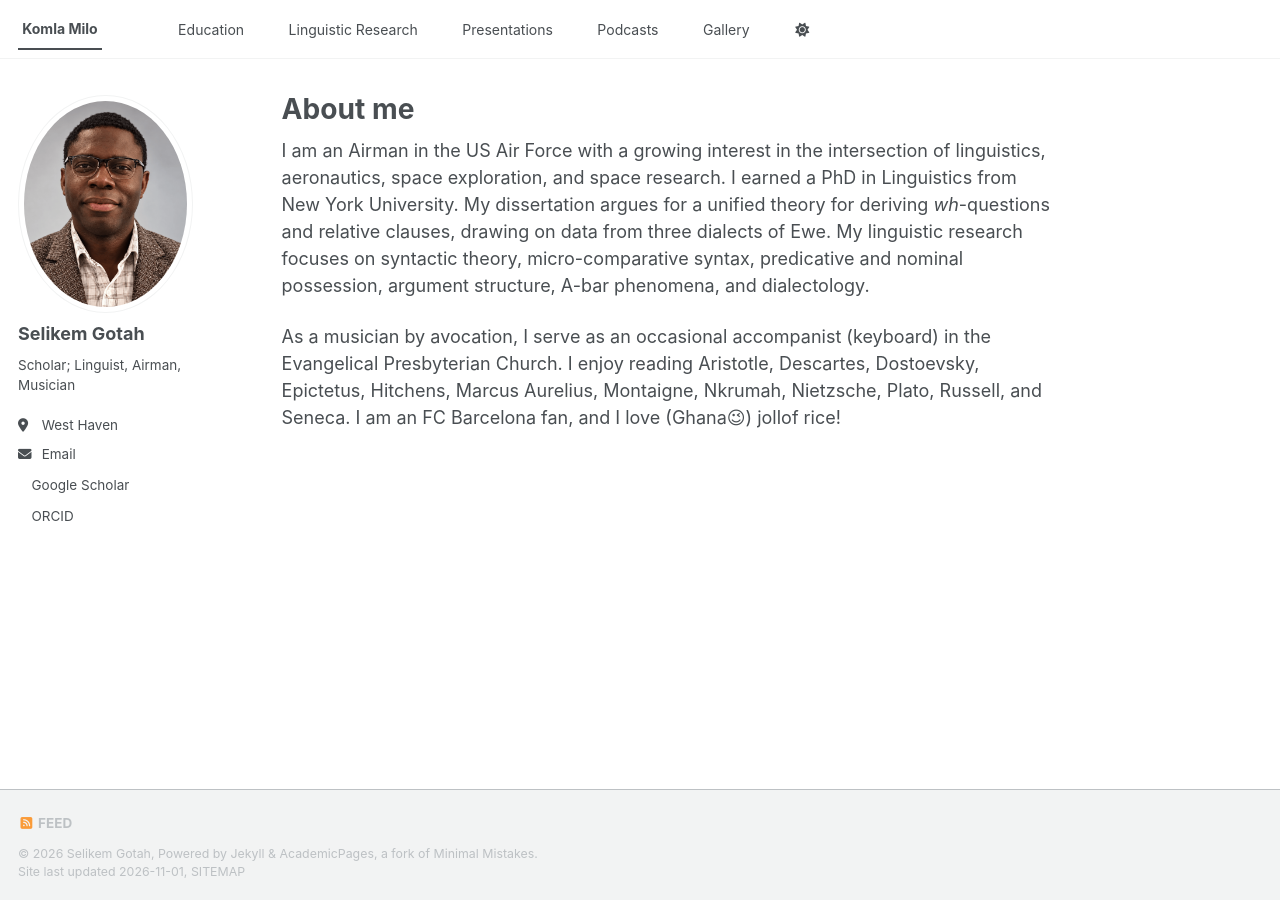
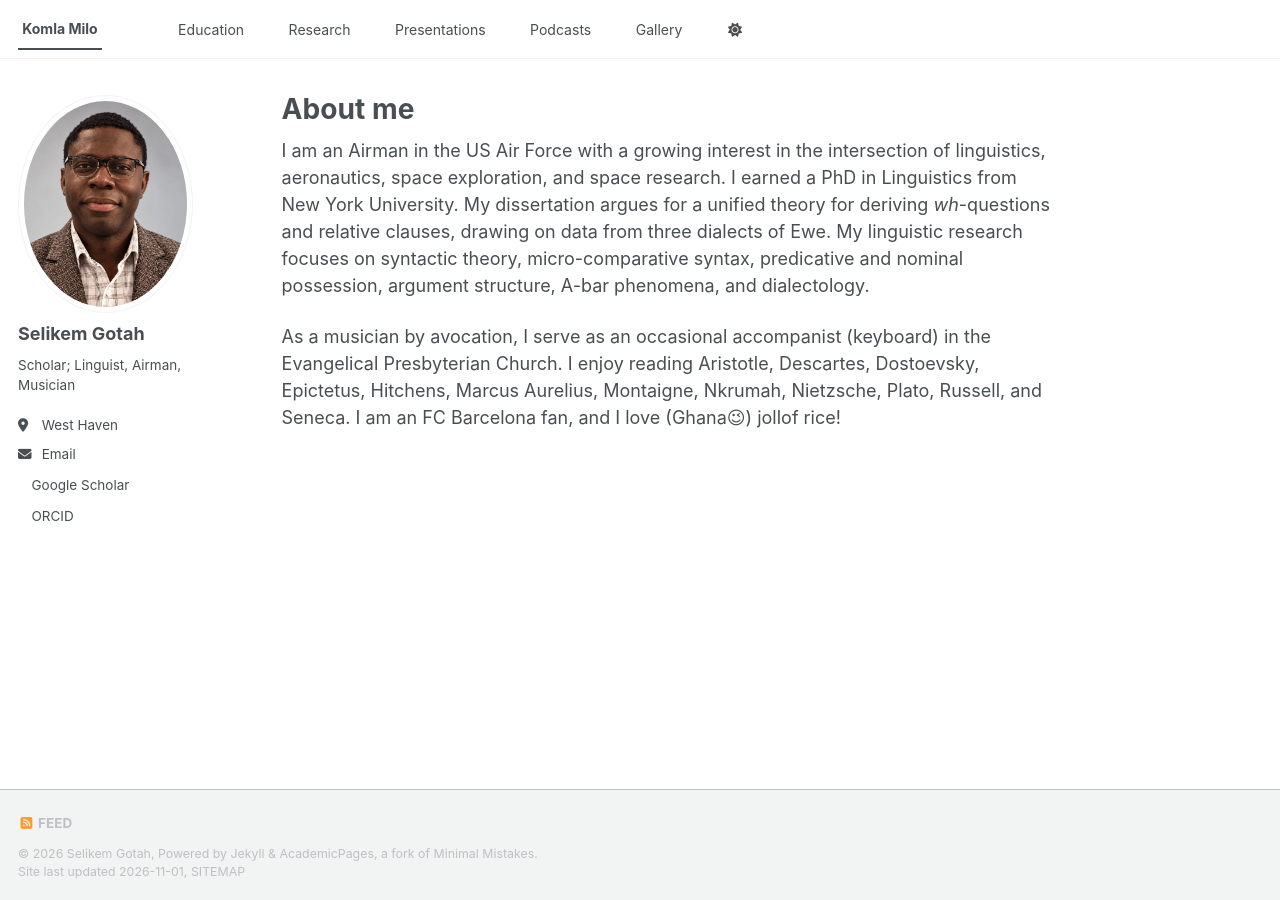
Before and after one commit to komlamilo/komlamilo.github.io, a Jekyll site: the page built from _pages/about.md, in a window 1280 px wide. Built offline with Jekyll 4.4.1, drawn with Linux system fonts in a browser that asks for light colours; a script bundle is joined from its source files by our own code; a style sheet for code colours, icons or effects is not loaded.

Commit message:
Rename 'Linguistic Research' to 'Research'

```diff
--- a/_data/navigation.yml
+++ b/_data/navigation.yml
@@ -11,7 +11,7 @@ main:
   - title: "Education"
     url: /education/
 
-  - title: "Linguistic Research"
+  - title: "Research"
     url: /publications/
 
   - title: "Presentations"
```
